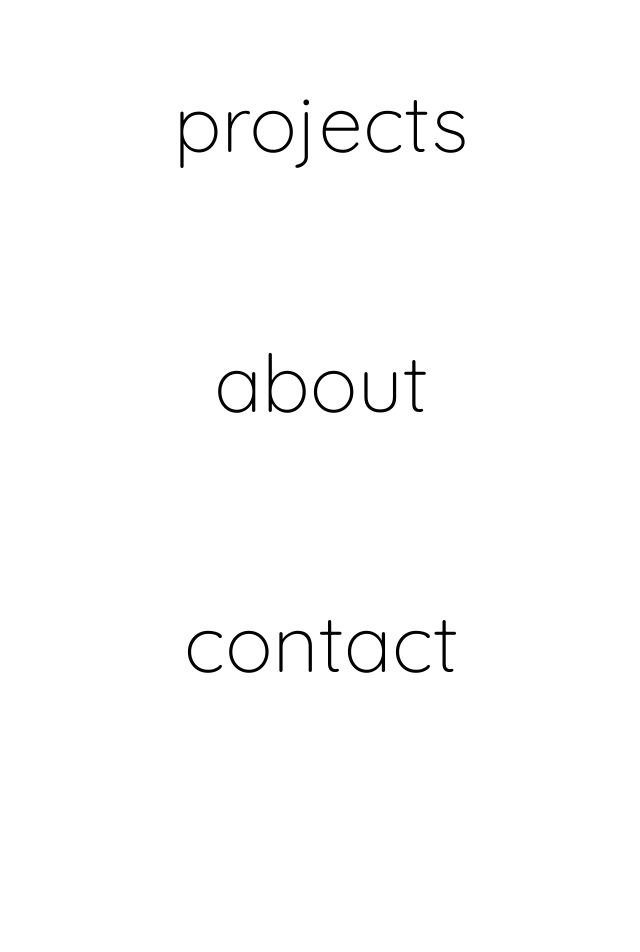
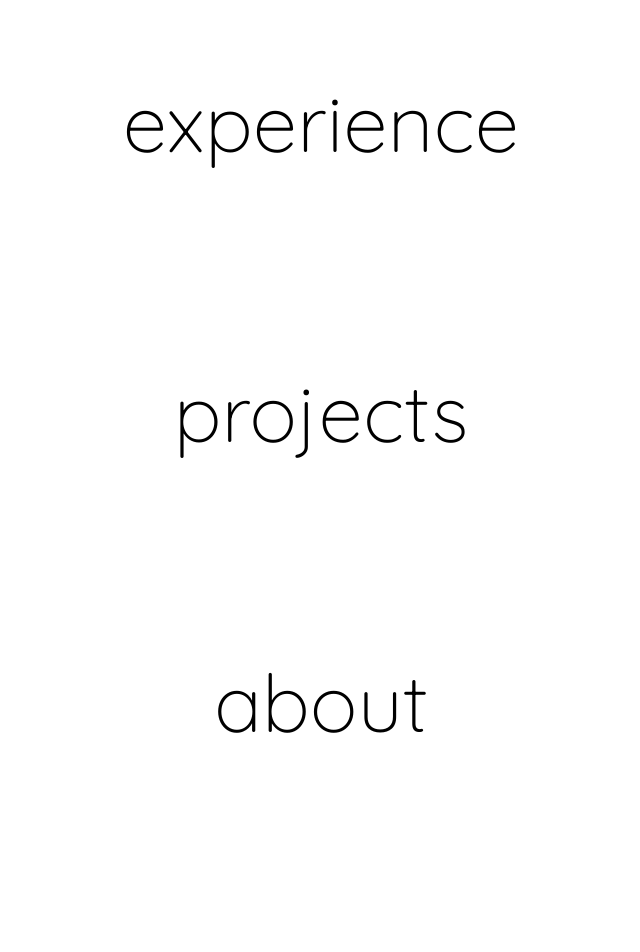
Before and after one commit to feRpicoral/fernandopicoral.com, a Next.js app: page / in a window 1280 px wide. Shown: the part 760-1712 px from the top of the page, without its empty margins (319-959 px from the left). Before the commit the page ends 1600 px from the top, so only its background shows below. Built offline with nearby package versions, Linux system fonts and the light colour scheme.

Commit message:
feat: created experience section

```diff
--- a/src/components/About.tsx
+++ b/src/components/About.tsx
@@ -3,13 +3,9 @@ import React, { useState } from 'react';
 import styled from 'styled-components';
 
 const AboutItem = styled.div`
-    margin-top: 30px;
-    font-family: ${props => props.theme.fontFamilies.roboto};
     display: flex;
     justify-content: center;
     flex-direction: column;
-    align-items: center;
-    max-width: 650px;
 `;
 
 const AboutTitle = styled.span`
--- a/src/components/Contact.tsx
+++ b/src/components/Contact.tsx
@@ -11,12 +11,6 @@ const ContactSection = styled(Section)`
 
 const ContactItem = styled.div`
     margin-top: 30px;
-    font-family: ${props => props.theme.fontFamilies.roboto};
-    display: flex;
-    justify-content: center;
-    flex-direction: column;
-    align-items: center;
-    max-width: 650px;
 `;
 
 const ContactTitle = styled.span`
@@ -32,7 +26,6 @@ const ContactLink = styled.a`
     font-size: 24px;
     line-height: 32px;
     font-weight: 100;
-    color: ${props => props.theme.colors.text};
     text-decoration: none;
     :hover {
         text-decoration: underline;
--- /dev/null
+++ b/src/components/Experience.tsx
@@ -0,0 +1,184 @@
+import { Section, SectionContent, SectionHeader } from '@components/styles';
+import React, { useState } from 'react';
+import styled from 'styled-components';
+
+const ExperienceSection = styled(SectionContent)`
+    max-height: ${props => (props.open ? '3000px' : 0)};
+`;
+
+const Wrapper = styled.div`
+    display: flex;
+    flex-direction: column;
+    justify-content: center;
+
+    :not(:last-of-type) {
+        margin-bottom: 60px !important;
+    }
+`;
+
+const Title = styled.h1`
+    margin: 0 0 10px 0;
+    font-weight: 300;
+    font-size: 30px;
+`;
+
+const TitleSubscript = styled.span`
+    margin: 10px 0;
+    font-size: 25px;
+    display: inline-block;
+`;
+
+const SubTitle = styled.h2`
+    margin: 0 0 20px 0;
+    font-weight: 100;
+    font-size: 25px;
+`;
+
+const Date = styled(SubTitle)`
+    margin: 0 0 50px 0;
+    font-size: 20px;
+`;
+
+const Description = styled.div`
+    font-weight: 100;
+    font-size: 20px;
+`;
+
+const List = styled.ul`
+    max-width: 500px;
+    margin: 0 auto;
+    text-align: left;
+
+    li {
+        &:not(:last-of-type) {
+            margin-bottom: 20px;
+        }
+    }
+`;
+
+const Experience = () => {
+    const [isOpen, setOpen] = useState(false);
+
+    return (
+        <Section>
+            <SectionHeader onClick={() => setOpen(!isOpen)}>
+                experience
+            </SectionHeader>
+            <ExperienceSection open={isOpen}>
+                <Wrapper>
+                    <Title>Brain, AI, and Child Laboratory</Title>
+                    <SubTitle>Research Assistant Intern</SubTitle>
+                    <Date>08/2022 - Present</Date>
+                    <Description>
+                        During the second week of classes at CU Boulder I was
+                        invited by my computer science professor, Dr. Tom Yeh,
+                        to join his laboratory as research assistant intern.
+                        <br />
+                        <br />
+                        The BAIC lab has around ten research projects
+                        simultaneously. I am involved with multiple projects; I
+                        have highlighted the ones I am most involved with in the
+                        Projects section.
+                    </Description>
+                </Wrapper>
+
+                <Wrapper>
+                    <Title>
+                        Poatek IT Consulting
+                        <br />
+                        <TitleSubscript>A WillowTree Company</TitleSubscript>
+                    </Title>
+                    <SubTitle>Software Engineer</SubTitle>
+                    <Date>06/2021 - 06/2022</Date>
+                    <Description>
+                        Poatek, one of the WillowTree branches, is an IT
+                        boutique based in Brazil, with high-end clients from all
+                        around the globe.
+                        <br />
+                        <br />
+                        During the year I worked there, I mostly worked with an
+                        asset management firm from Florida as a full stack
+                        software engineer. Among my accomplishments, a few that
+                        are worth mentioning are:
+                        <br />
+                        <br />
+                        <List>
+                            <li>
+                                Implemented a new dashboard used by the whole
+                                user-base in a daily basis;
+                            </li>
+                            <li>
+                                Developed multiple high-performance endpoints in
+                                NodeJS to handle both user transactions and
+                                internal tools;
+                            </li>
+                            <li>
+                                Created an AWS Lambda with Kotlin to parse and
+                                evaluate XLSX files with custom wrote XIRR
+                                calculations, using the XLSX itself as the CPU,
+                                making complex estimated returns calculations
+                                simple;
+                            </li>
+                            <li>
+                                Wrote an utterly new signature flow using
+                                DocuSign APIs, facilitating the signing and
+                                document fetching process, making a week’s worth
+                                of work manual labor automatic;
+                            </li>
+                            <li>
+                                Developed multiple successful POCs using
+                                different languages and frameworks, saving the
+                                team valuable time when evaluating new ideas;
+                            </li>
+                        </List>
+                    </Description>
+                </Wrapper>
+
+                <Wrapper>
+                    <Title>Stockvio LLC</Title>
+                    <SubTitle>Founder & CEO</SubTitle>
+                    <Date>11/2020 - 02/2022</Date>
+                    <Description>
+                        Stockvio is a platform where users can automatically
+                        calculate their taxes over capital gains in BOVESPA
+                        using only their trading receipts.
+                        <br />
+                        <br />
+                        When I started investing in the Brazilian stock market
+                        back in 2020, I realized how complicated, tedious, and
+                        error-prone the process to calculate taxes over capital
+                        gains was.
+                        <br />
+                        <br />
+                        With this in mind, I designed a software to automate the
+                        whole process, only using the trading receipts provided
+                        by the investor&rsquo;s brokerage. A few of my
+                        responsibilities within the company were:
+                        <br />
+                        <br />
+                        <List>
+                            <li>
+                                Implemented the first version of the parsing and
+                                calculation algorithm;
+                            </li>
+                            <li>
+                                Handled day-to-day operations & business logic;
+                            </li>
+                            <li>
+                                Assisted the coordination of the development
+                                team with the CTO;
+                            </li>
+                            <li>
+                                Developed the majority of the frontend with
+                                NextJS and multiple endpoints using NestJS &
+                                PostgreSQL;
+                            </li>
+                        </List>
+                    </Description>
+                </Wrapper>
+            </ExperienceSection>
+        </Section>
+    );
+};
+
+export default Experience;
--- a/src/components/Home.tsx
+++ b/src/components/Home.tsx
@@ -1,4 +1,4 @@
-import { Section, Title } from '@components/styles';
+import { PageTitle, Section } from '@components/styles';
 import ArrowIcon from '@icons/arrow.svg';
 import React from 'react';
 import styled, { keyframes } from 'styled-components';
@@ -56,7 +56,7 @@ const Subtitle = styled.h2`
 const Home = () => (
     <IndexSection>
         <TitleWrap>
-            <Title>picoral</Title>
+            <PageTitle>picoral</PageTitle>
             <Subtitle>i enjoy building things</Subtitle>
         </TitleWrap>
         <ScrollDownWrap>
--- a/src/components/Navbar.tsx
+++ b/src/components/Navbar.tsx
@@ -11,7 +11,6 @@ const Nav = styled.nav`
     align-items: center;
     flex-wrap: wrap;
     background-color: ${props => props.theme.colors.navBackground};
-    color: ${props => props.theme.colors.text};
     z-index: 1;
     padding: 30px;
 `;
--- a/src/components/Projects.tsx
+++ b/src/components/Projects.tsx
@@ -2,15 +2,6 @@ import { Section, SectionContent, SectionHeader } from '@components/styles';
 import GithubIcon from '@icons/github.svg';
 import React, { useState } from 'react';
 import styled from 'styled-components';
-
-const Project = styled.div`
-    margin-top: 30px;
-    display: flex;
-    justify-content: center;
-    flex-direction: column;
-    max-width: 650px;
-    font-family: ${props => props.theme.fontFamilies.roboto};
-`;
 
 const ProjectTitle = styled.a`
     display: flex;
@@ -20,7 +11,6 @@ const ProjectTitle = styled.a`
     font-weight: 300;
     margin: 30px 0;
     text-decoration: none;
-    color: ${props => props.theme.colors.text};
     :hover {
         color: inherit;
         text-decoration: underline;
@@ -50,7 +40,7 @@ const Projects = () => {
                 projects
             </SectionHeader>
             <SectionContent open={isOpen}>
-                <Project>
+                <div>
                     <ProjectTitle
                         href="https://github.com/stockvio"
                         target="_blank"
@@ -63,8 +53,8 @@ const Projects = () => {
                         Typescript, allows the investor to have the info related
                         to all his equities in on place
                     </ProjectDescription>
-                </Project>
-                <Project>
+                </div>
+                <div>
                     <ProjectTitle
                         href="https://github.com/open-collaboration"
                         target="_blank"
@@ -77,8 +67,8 @@ const Projects = () => {
                         with NextJS with Typescript for the frontend and GO for
                         the backend
                     </ProjectDescription>
-                </Project>
-                <Project>
+                </div>
+                <div>
                     <ProjectTitle
                         href="https://github.com/feRpicoral/fernandopicoral.com"
                         target="_blank"
@@ -87,10 +77,10 @@ const Projects = () => {
                     </ProjectTitle>
                     <ProjectDescription>
                         This website. Previously built with vanilla JS & CSS
-                        with a litte help from Bootsrap, was recently refactored
-                        to NextJS with React and deployed with Vercel
+                        with a little help from Bootsrap, was recently
+                        refactored to NextJS with React and deployed with Vercel
                     </ProjectDescription>
-                </Project>
+                </div>
             </SectionContent>
         </Section>
     );
--- a/src/components/VerticalMenu.tsx
+++ b/src/components/VerticalMenu.tsx
@@ -5,7 +5,7 @@ import styled from 'styled-components';
 const Wrapper = styled.div`
     position: fixed;
     text-align: left;
-    margin-left: 15px;
+    margin-left: 30px;
     display: flex;
     gap: 20px;
     flex-direction: column;
--- a/src/components/styles/index.ts
+++ b/src/components/styles/index.ts
@@ -9,7 +9,7 @@ export const Section = styled.section`
     margin-bottom: 10vh;
 `;
 
-export const Title = styled.h1`
+export const PageTitle = styled.h1`
     font-family: ${props => props.theme.fontFamilies.quicksand};
     font-weight: 300;
     font-size: 120px;
@@ -17,16 +17,13 @@ export const Title = styled.h1`
     margin: 0;
 `;
 
-export const Header = styled(Title)`
-    font-size: 80px;
-    margin-bottom: 55px;
-`;
-
-export const SectionHeader = styled(Header)<{
+export const SectionHeader = styled(PageTitle)<{
     onClick: (e: React.MouseEvent<HTMLHeadingElement>) => void;
 }>`
     cursor: pointer;
-    transition: all 0.2s ease;
+    transition: all 0.1s ease;
+    font-size: 80px;
+    margin-bottom: 55px;
     :hover {
         font-size: 100px;
     }
@@ -36,4 +33,15 @@ export const SectionContent = styled.div<{ open: boolean }>`
     max-height: ${props => (props.open ? '1000px' : 0)};
     overflow: hidden;
     transition: max-height 0.8s ease-in-out;
+    max-width: 650px;
+    margin-top: 30px;
+    display: flex;
+    justify-content: center;
+    flex-direction: column;
+    align-items: center;
+    font-family: ${props => props.theme.fontFamilies.roboto};
+
+    div:not(:last-of-type) {
+        margin-bottom: 30px;
+    }
 `;
--- /dev/null
+++ b/src/hooks/width.hook.tsx
@@ -0,0 +1,20 @@
+import { useEffect, useState } from 'react';
+
+/**
+ * Returns the current width of the inner window
+ */
+const useWidth = () => {
+    const [width, setWidth] = useState(Number.MAX_SAFE_INTEGER);
+
+    useEffect(() => {
+        const calculateWidth = () => setWidth(window.innerWidth);
+        calculateWidth();
+
+        window.addEventListener('resize', calculateWidth);
+        return () => window.removeEventListener('resize', calculateWidth);
+    }, []);
+
+    return width;
+};
+
+export default useWidth;
--- a/src/pages/[[...slug]].tsx
+++ b/src/pages/[[...slug]].tsx
@@ -1,13 +1,15 @@
 import About from '@components/About';
 import Contact from '@components/Contact';
+import Experience from '@components/Experience';
 import Home from '@components/Home';
 import Navbar from '@components/Navbar';
 import Projects from '@components/Projects';
 import VerticalMenu, { Sections } from '@components/VerticalMenu';
+import useWidth from '@hooks/width.hook';
 import { PageProps } from '@pages/_app';
 import Head from 'next/head';
 import { useRouter } from 'next/router';
-import React, { useEffect, useState } from 'react';
+import React, { useEffect } from 'react';
 import styled from 'styled-components';
 
 const Container = styled.div`
@@ -15,7 +17,6 @@ const Container = styled.div`
     min-width: 100%;
     min-height: 100%;
     text-align: center;
-    color: ${props => props.theme.colors.text};
     padding: 0 15px;
 `;
 
@@ -39,17 +40,9 @@ const scrollToSection = (sectionIndex: number) => {
 
 const Index = ({ setTheme }: PageProps) => {
     const router = useRouter();
-    const [width, setWidth] = useState(Number.MAX_SAFE_INTEGER);
+    const width = useWidth();
 
     const slug = (router.query.slug as string[]) || [];
-
-    useEffect(() => {
-        const calculateWidth = () => setWidth(window.innerWidth);
-        calculateWidth();
-
-        window.addEventListener('resize', calculateWidth);
-        return () => window.removeEventListener('resize', calculateWidth);
-    }, []);
 
     // Scroll based on the query
     useEffect(() => {
@@ -87,9 +80,10 @@ const Index = ({ setTheme }: PageProps) => {
                 <title>Fernando Picoral</title>
             </Head>
             <Navbar setTheme={setTheme} />
+            {width >= 1020 && <VerticalMenu />}
             <Container>
-                {width >= 560 && <VerticalMenu />}
                 <Home />
+                <Experience />
                 <Projects />
                 <About />
                 <Contact />
--- a/src/pages/_app.tsx
+++ b/src/pages/_app.tsx
@@ -27,6 +27,7 @@ const GlobalStyle = createGlobalStyle`
   * {
     box-sizing: border-box;
     transition: all .2s ease-in-out; // smooth transition when changing theme
+    color: ${props => props.theme.colors.text};
   }
 `;
 
--- a/tsconfig.json
+++ b/tsconfig.json
@@ -34,6 +34,9 @@
       ],
       "@icons/*": [
         "src/icons/*"
+      ],
+      "@hooks/*": [
+        "src/hooks/*"
       ]
     }
   },
```
